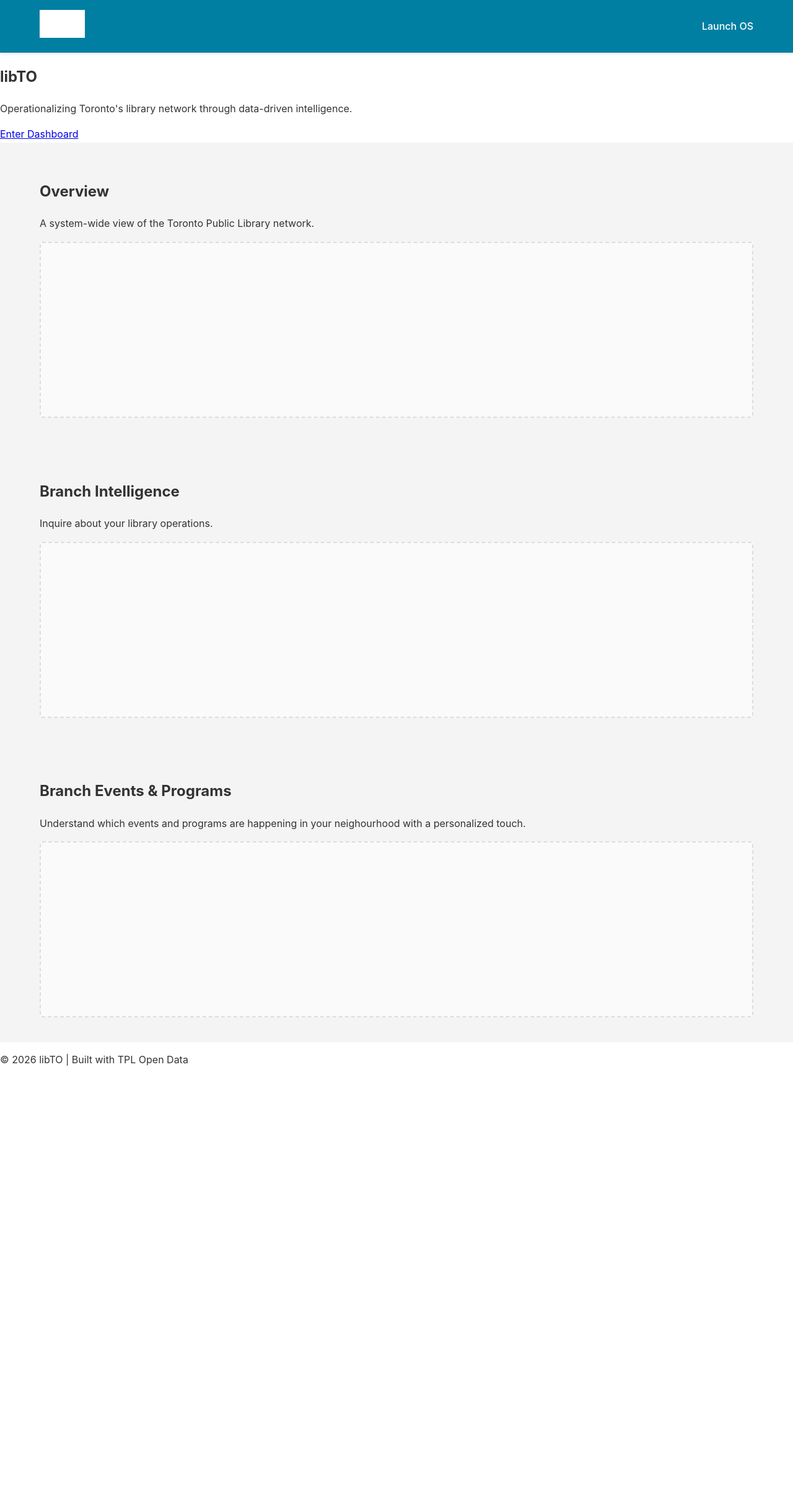
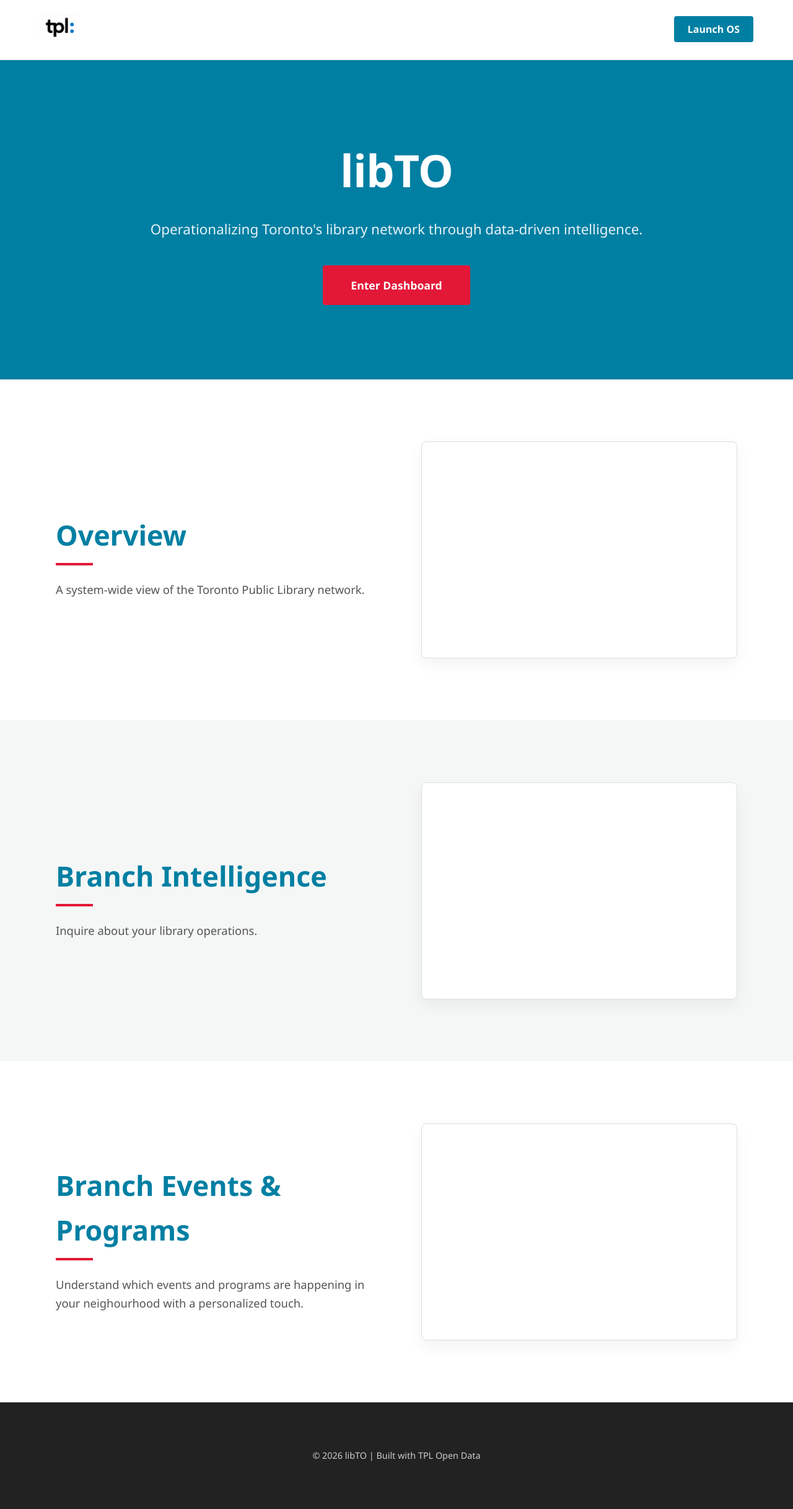
Before and after one commit to edimaudo/LibTO, a FastAPI app: page / in a window 1280 px wide. Shown: the whole page at 62% size. Before the commit the page ends 1719 px from the top, so only its background shows below. Run offline with FastAPI, Linux system fonts and the light colour scheme.

Commit message:
Refactor CSS styles for design system and layout

```diff
--- a/static/css/style.css
+++ b/static/css/style.css
@@ -1,127 +1,172 @@
-/* TPL Brand Styles */
+/* TPL DESIGN SYSTEM TOKENS */
 :root {
-    --tpl-blue: #007FA3;
-    --tpl-red: #E31837;
-    --tpl-dark: #333333;
-    --tpl-light-grey: #F4F4F4;
-    --font-main: 'Inter', -apple-system, BlinkMacSystemFont, "Segoe UI", Roboto, sans-serif;
+    --tpl-blue: #007FA3;     /* Core Brand Blue */
+    --tpl-red: #E31837;      /* Call to Action Red */
+    --tpl-dark: #333333;     /* Primary Text */
+    --tpl-grey: #F4F7F6;     /* Section Contrast Grey */
+    --tpl-white: #FFFFFF;
+    --font-main: 'Segoe UI', Roboto, Helvetica, Arial, sans-serif;
+}
+
+* {
+    box-sizing: border-box;
 }
 
 body {
     margin: 0;
+    padding: 0;
     font-family: var(--font-main);
     color: var(--tpl-dark);
     line-height: 1.6;
 }
 
+/* HEADER & NAVIGATION */
 header {
-    background-color: var(--tpl-blue);
-    padding: 1rem 5%;
+    padding: 1.5rem 5%;
     display: flex;
+    justify-content: space-between;
     align-items: center;
-    justify-content: space-between;
-    color: white;
-    box-shadow: 0 2px 5px rgba(0,0,0,0.1);
+    background: var(--tpl-white);
+    border-bottom: 1px solid #e0e0e0;
 }
 
 .logo-container img {
-    height: 45px;
-    filter: brightness(0) invert(1); /* Makes logo white if it's the standard black version */
+    height: 40px;
 }
 
-/* Hero Section */
-.hero {
-    background: linear-gradient(rgba(0,127,163,0.9), rgba(0,127,163,0.9)), url('/static/images/library-bg.jpg');
-    background-size: cover;
-    color: white;
-    padding: 100px 10%;
+.nav-cta {
+    background: var(--tpl-blue);
+    color: var(--tpl-white);
+    padding: 10px 22px;
+    text-decoration: none;
+    border-radius: 4px;
+    font-weight: 600;
+}
+
+/* HERO SECTION */
+.hero-landing {
+    background-color: var(--tpl-blue);
+    color: var(--tpl-white);
+    padding: 120px 5%;
     text-align: center;
 }
 
-.hero h1 {
-    font-size: 3.5rem;
-    margin-bottom: 1rem;
+.hero-landing h1 {
+    font-size: 4.5rem;
+    margin: 0;
     font-weight: 800;
+    letter-spacing: -1px;
 }
 
-.hero p {
-    font-size: 1.2rem;
-    margin-bottom: 2rem;
+.hero-landing p {
+    font-size: 1.4rem;
+    margin: 20px 0 40px;
     opacity: 0.9;
 }
 
-.cta-button {
-    background-color: var(--tpl-red);
-    color: white;
-    padding: 15px 40px;
-    border: none;
+.cta-button-red {
+    background: var(--tpl-red);
+    color: var(--tpl-white);
+    padding: 18px 45px;
+    text-decoration: none;
+    font-weight: bold;
+    font-size: 1.1rem;
     border-radius: 4px;
-    font-size: 1.1rem;
-    font-weight: bold;
-    cursor: pointer;
-    transition: transform 0.2s, background-color 0.2s;
+    display: inline-block;
+    transition: background 0.2s ease;
 }
 
-.cta-button:hover {
-    background-color: #b3132b;
-    transform: translateY(-2px);
+.cta-button-red:hover {
+    background: #b3132b;
 }
 
-/* Dashboard Layout */
-.container {
-    padding: 40px 5%;
-    background-color: var(--tpl-light-grey);
+/* CORE PILLAR SECTIONS (The 3 Areas) */
+.landing-section {
+    padding: 100px 5%;
 }
 
-.section-card {
-    background: white;
-    border-radius: 8px;
-    padding: 25px;
-    margin-bottom: 30px;
-    box-shadow: 0 4px 6px rgba(0,0,0,0.05);
+.alt-bg {
+    background-color: var(--tpl-grey);
 }
 
-.controls-grid {
+.container {
+    max-width: 1100px;
+    margin: 0 auto;
     display: grid;
-    grid-template-columns: repeat(auto-fit, minmax(200px, 1fr));
-    gap: 20px;
-    margin-bottom: 30px;
-    align-items: end;
+    grid-template-columns: 1fr 1fr;
+    gap: 80px;
+    align-items: center;
 }
 
-select, input {
-    width: 100%;
-    padding: 12px;
-    border: 1px solid #ccc;
-    border-radius: 4px;
+/* Swap column order for alternating sections */
+.container.reverse {
+    direction: rtl;
 }
 
-.placeholder-box {
-    border: 2px dashed #ddd;
-    padding: 40px;
-    text-align: center;
-    color: #888;
-    background: #fafafa;
-    border-radius: 4px;
-    min-height: 200px;
+.container.reverse > * {
+    direction: ltr; /* Reset text direction */
 }
 
-/* Ensure links in the OS look like navigation */
-nav a {
-    color: white;
-    text-decoration: none;
-    margin-left: 20px;
-    font-weight: 500;
+.section-text h2 {
+    color: var(--tpl-blue);
+    font-size: 2.8rem;
+    margin-bottom: 1.5rem;
+    position: relative;
 }
 
-nav a:hover {
-    text-decoration: underline;
+/* Subtle line under headers for TPL style */
+.section-text h2::after {
+    content: '';
+    display: block;
+    width: 60px;
+    height: 4px;
+    background: var(--tpl-red);
+    margin-top: 10px;
 }
 
-/* Mobile Responsiveness */
-@media (max-width: 768px) {
-    .hero h1 { font-size: 2rem; }
-    .dashboard-grid, .controls-grid {
-        grid-template-columns: 1fr !format;
+.section-text p {
+    font-size: 1.15rem;
+    color: #555;
+}
+
+/* VISUALIZATION PLACEHOLDERS */
+.placeholder-box {
+    width: 100%;
+    height: 350px;
+    background: var(--tpl-white);
+    border: 1px solid #ddd;
+    border-radius: 8px;
+    display: flex;
+    flex-direction: column;
+    align-items: center;
+    justify-content: center;
+    color: #888;
+    box-shadow: 0 10px 25px rgba(0,0,0,0.05);
+    font-weight: 500;
+    text-align: center;
+    padding: 20px;
+}
+
+/* FOOTER */
+footer {
+    padding: 60px 5%;
+    background: #222;
+    color: #ccc;
+    text-align: center;
+    font-size: 0.9rem;
+}
+
+/* RESPONSIVE */
+@media (max-width: 900px) {
+    .container, .container.reverse {
+        grid-template-columns: 1fr;
+        gap: 40px;
+        text-align: center;
+    }
+    .section-text h2::after {
+        margin: 10px auto;
+    }
+    .hero-landing h1 {
+        font-size: 3rem;
     }
 }
```
